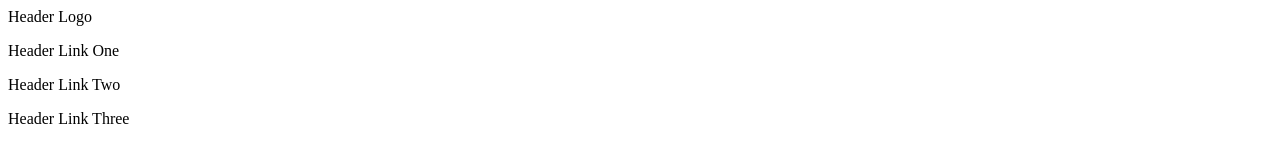
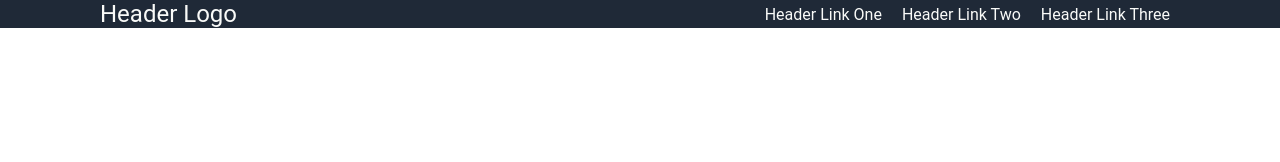
Before and after one commit to KevD3V/LandingPage, a plain HTML site: page index.html in a window 1280 px wide. Drawn offline with Linux system fonts and the light colour scheme.

Commit message:
Finish Header
Header content and style completed.

```diff
--- a/index.html
+++ b/index.html
@@ -5,6 +5,7 @@
     <meta charset="UTF-8">
     <meta name="viewport" content="width=device-width, initial-scale=1.0">
     <title>Landing Page</title>
+    <link rel="stylesheet" href="style.css">
 </head>
 
 <body>
--- a/style.css
+++ b/style.css
@@ -1,4 +1,29 @@
+* {
+    margin: 0;
+    font-family: Roboto;
+}
+
 .header {
     display: flex;
+    justify-content: space-between;
+    align-items: center;
     background-color: #1F2937;
+    color: #f9FAF8;
 }
+
+.header-logo {
+    font-size: 24px;
+    margin-left: 100px;
+}
+
+.nav-bar {
+    display: flex;
+    align-items: center;
+    margin-right: 100px;
+    color: #f9FAF8;
+}
+
+.nav-bar p {
+
+    margin: 0px 10px;
+}
```
